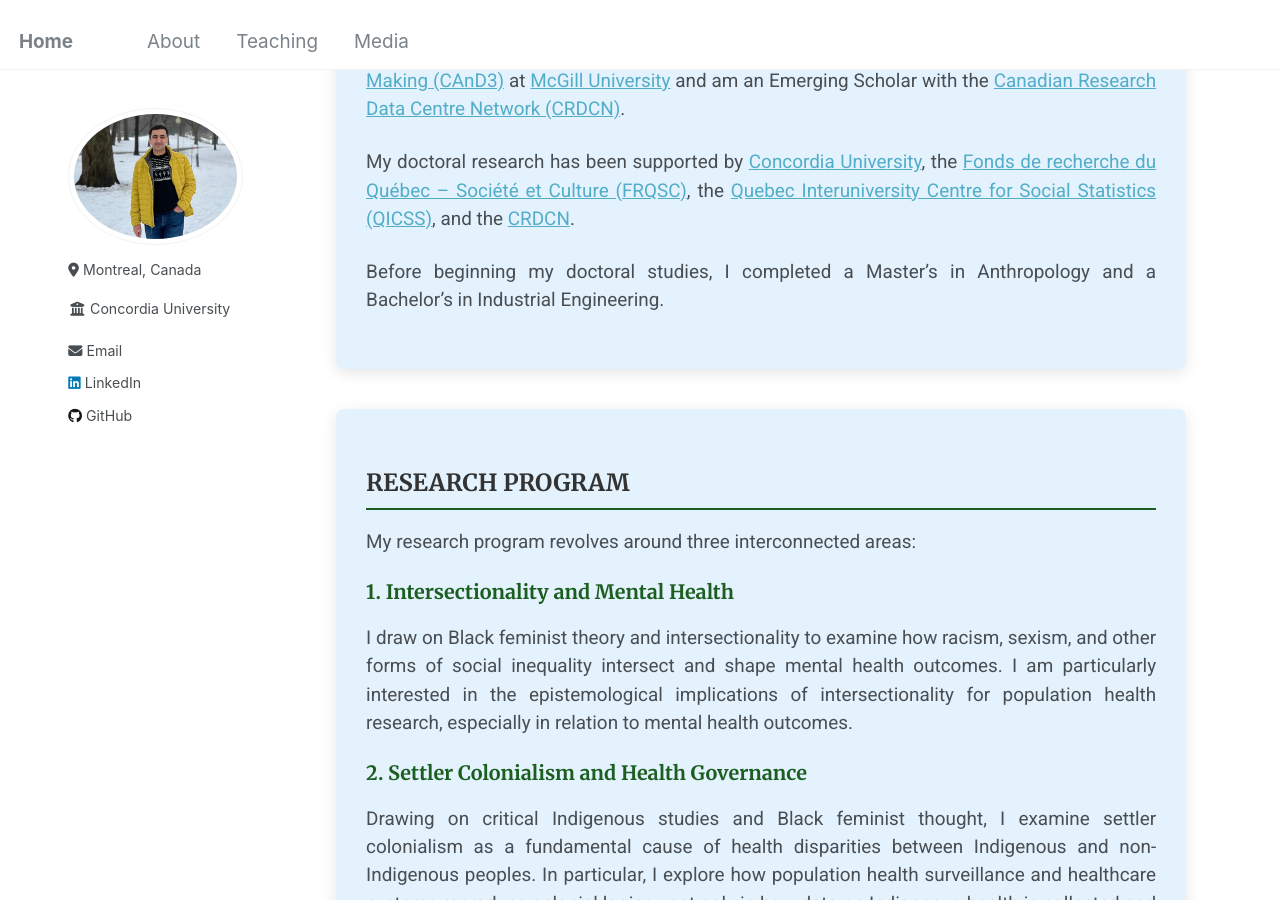
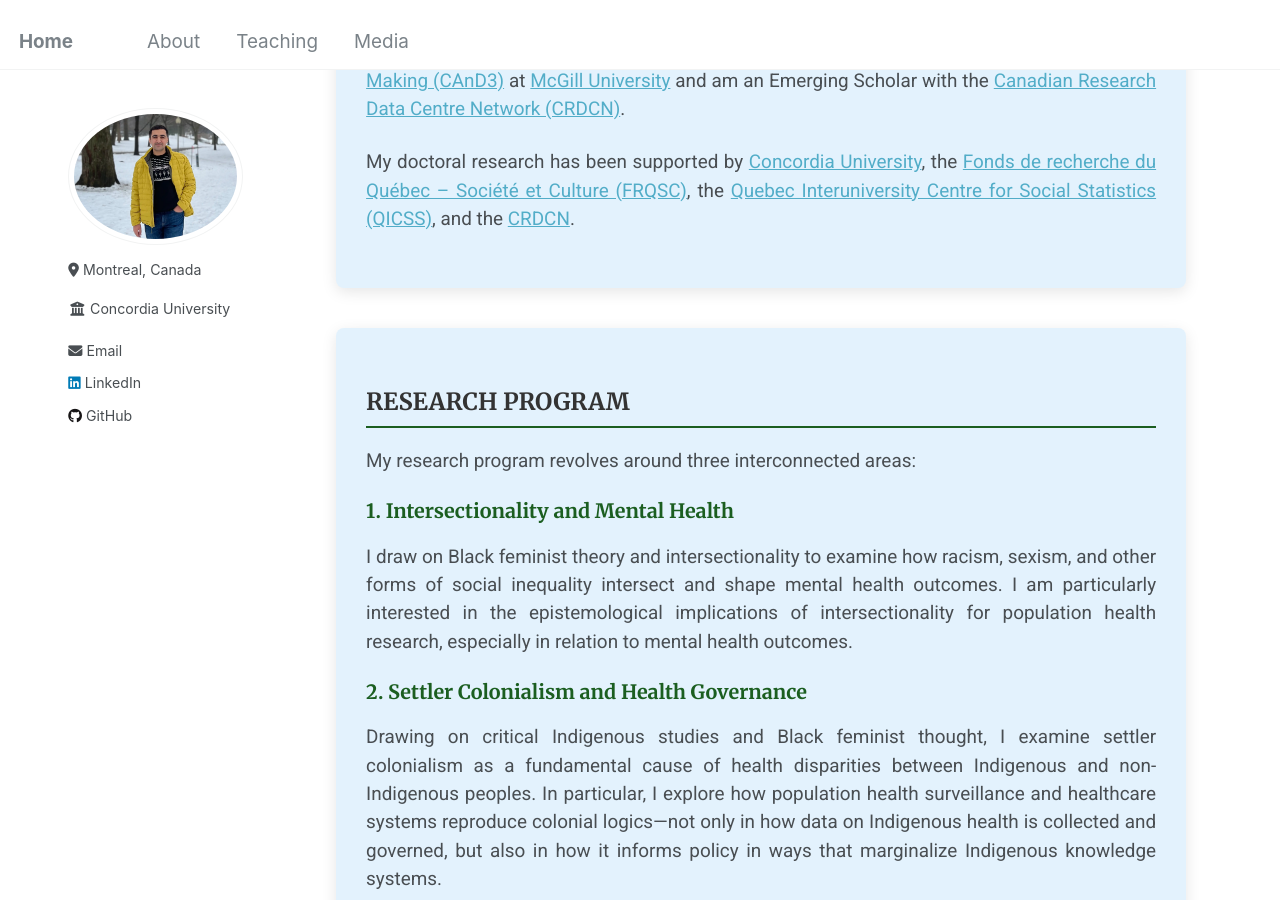
Before and after one commit to Mohsnmonji/mohsnmonji.github.io, a Jekyll site: the page built from about-me.md, in a window 1280 px wide and 900 px high, scrolled down 722 px. Built offline with Jekyll 4.4.1, drawn with Linux system fonts in a browser that asks for light colours.

Commit message:
Update about-me.md

```diff
--- a/about-me.md
+++ b/about-me.md
@@ -73,9 +73,6 @@ author_profile: true
     and the <a href="https://crdcn.ca" target="_blank">CRDCN</a>.
   </p>
 
-  <p>
-    Before beginning my doctoral studies, I completed a Master’s in Anthropology and a Bachelor’s in Industrial Engineering.
-  </p>
 </div>
 
 <!-- CARD 3: RESEARCH PROGRAM -->
```
